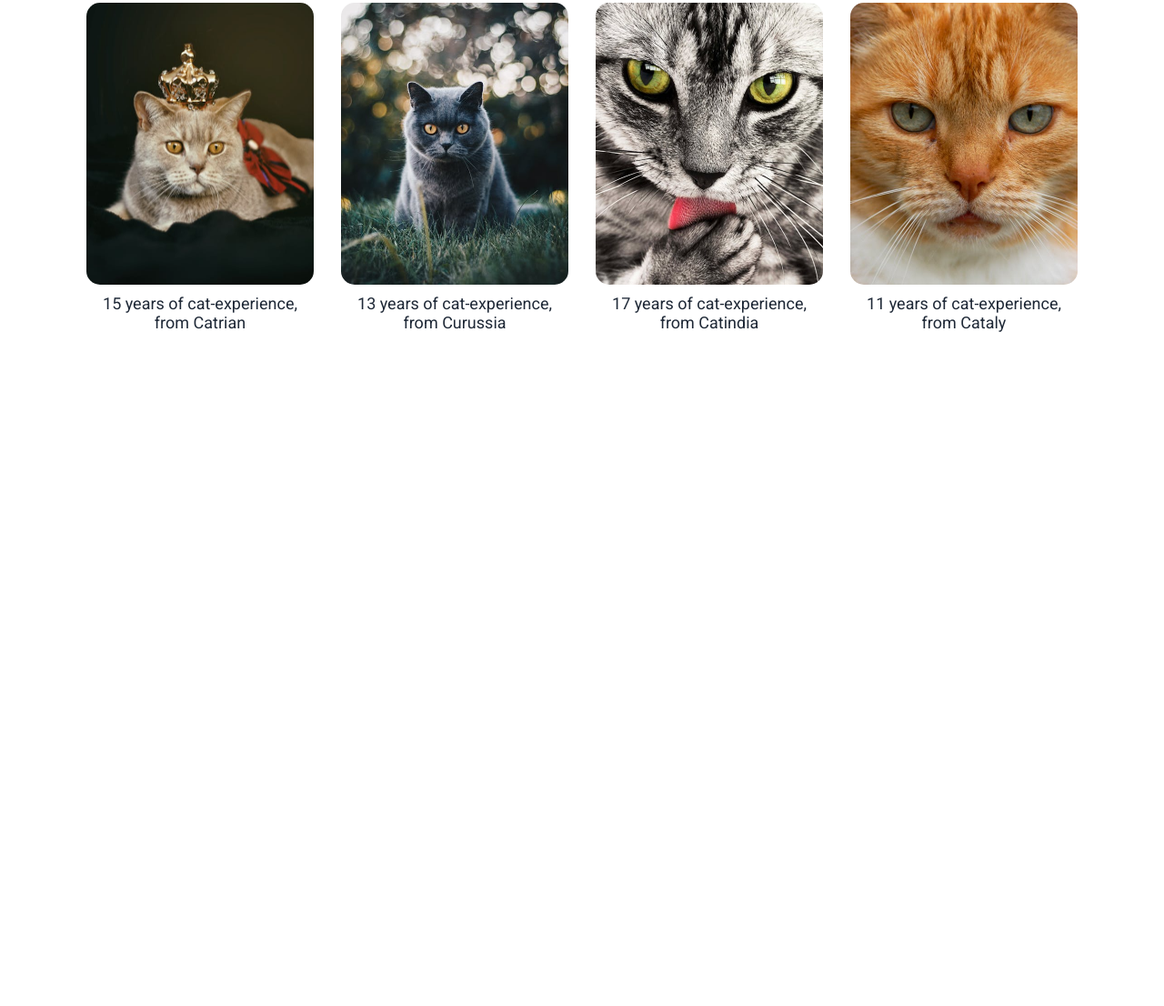
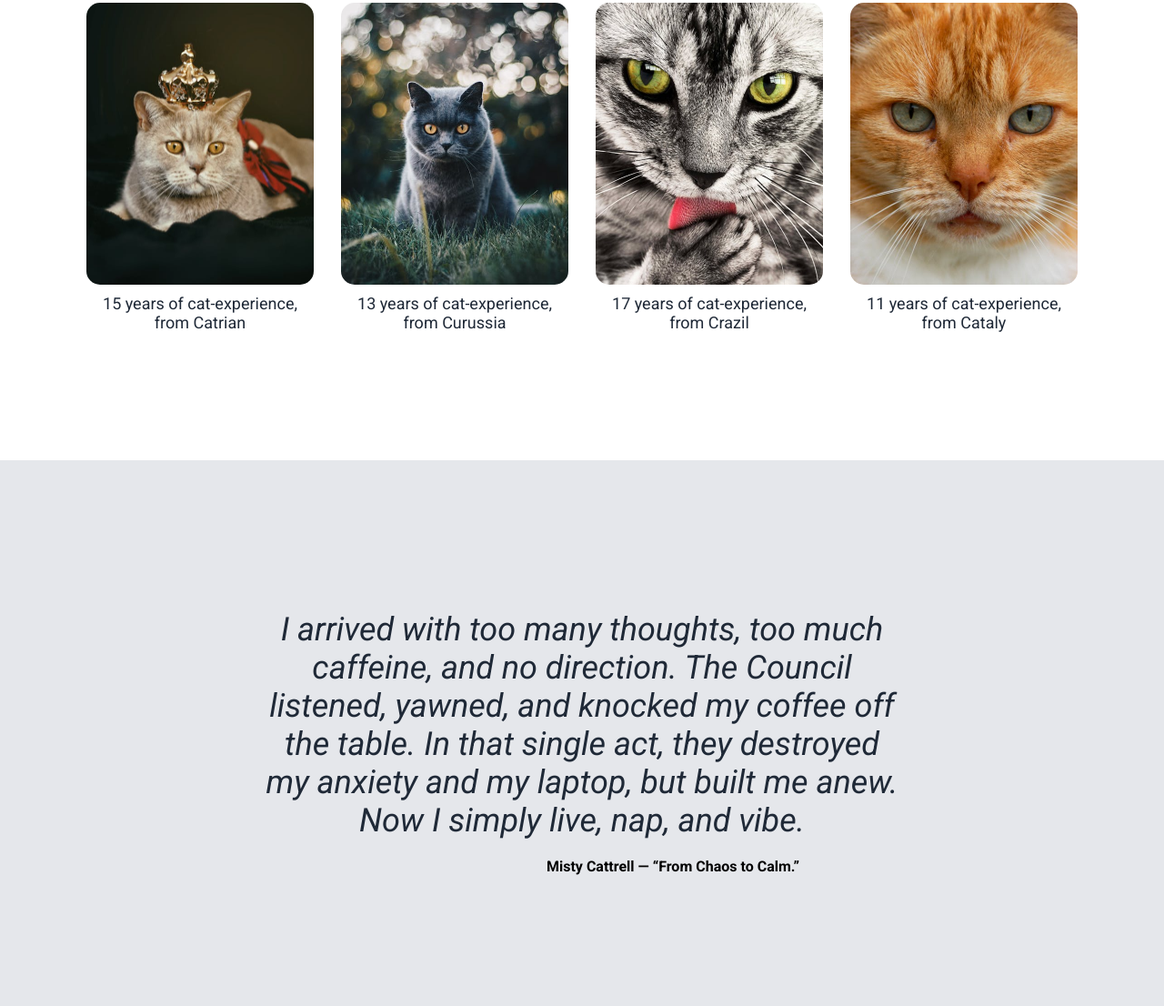
Before and after one commit to deepanshu-dhaka/Landing-Page, a plain HTML site: page index.html in a window 1280 px wide. Shown: the part 704-1810 px from the top of the page at 91% size. Before the commit the page ends 1210 px from the top, so only its background shows below. Drawn offline with Linux system fonts and the light colour scheme.

Commit message:
finish third section(quote section

```diff
--- a/index.html
+++ b/index.html
@@ -32,9 +32,9 @@
         <div class="hero-section">
           <h1>The Council Of Cats!</h1>
           <p>
-            Ever been confused if something is wrong or right? Don't worry! Just
-            ask The Council Of Cats and get it resolved quickly by Catdustry
-            Experts.
+            Not sure if you messed up or made the best decision of your life?
+            Let our panel of elite feline consultants decide your fate. They're
+            fluffy, they're judgmental, and they’re always right.
           </p>
           <button>Meow up</button>
         </div>
@@ -56,23 +56,45 @@
       <div class="prestigious-members-information">
         <div class="member-1">
           <img src="images/member-1.png" alt="council-member 1" />
-          <p class="member-1-information">15 years of cat-experience, from Catrian</p>
+          <p class="member-1-information">
+            15 years of cat-experience, from Catrian
+          </p>
         </div>
 
         <div class="member-2">
           <img src="images/member-2.png" alt="council-member 1" />
-          <p class="member-2-information">13 years of cat-experience, from Curussia</p>
+          <p class="member-2-information">
+            13 years of cat-experience, from Curussia
+          </p>
         </div>
 
         <div class="member-3">
           <img src="images/member-3.png" alt="council-member 1" />
-          <p class="member-3-information">17 years of cat-experience, from Catindia</p>
+          <p class="member-3-information">
+            17 years of cat-experience, from Crazil
+          </p>
         </div>
 
         <div class="member-4">
           <img src="images/member-4.png" alt="council-member 1" />
-          <p class="member-4-information">11 years of cat-experience, from Cataly</p>
+          <p class="member-4-information">
+            11 years of cat-experience, from Cataly
+          </p>
         </div>
+      </div>
+    </div>
+
+    <div class="third-section">
+      <div class="quote-section">
+
+          <em
+            >I arrived with too many thoughts, too much caffeine, and no
+            direction. The Council listened, yawned, and knocked my coffee off
+            the table. In that single act, they destroyed my anxiety and my
+            laptop, but built me anew. Now I simply live, nap, and vibe.</em
+          >
+
+        <p><strong>Misty Cattrell — “From Chaos to Calm.”</strong></p>
       </div>
     </div>
   </body>
--- a/styles.css
+++ b/styles.css
@@ -129,3 +129,32 @@ body{
     border-radius: 15px;
     object-fit: cover;
 }
+
+.third-section{
+    background-color: #E5E7EB;
+    height: 600px;
+
+}
+
+.quote-section  {
+    display: flex;
+    flex-direction: column;
+    /* justify-content:end; */
+    align-items: center;
+    gap: 20px;
+
+}
+
+em{
+    font-size: 36px;
+    color: #1F2937;
+   text-align: center;
+   width: 700px;
+   margin-top: 165px;
+
+
+}
+
+.quote-section p{
+    margin-left: 200px;
+}
```
